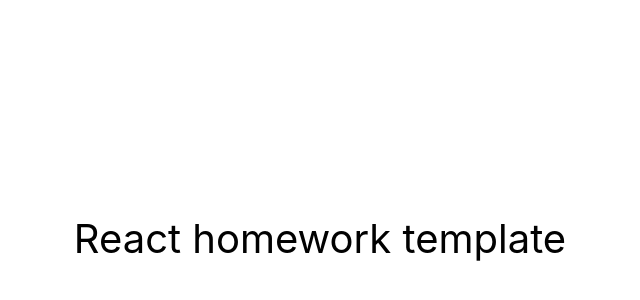
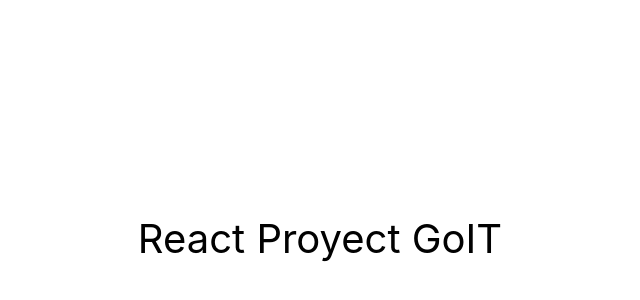
Before and after one commit to Nickatodo/goit-project-react, a React (Create React App) app: page / in a window 1280 px wide. Shown: the part 162-462 px from the top of the page, without its empty margins (320-960 px from the left). Built offline with nearby package versions, Linux system fonts and the light colour scheme.

Commit message:
Carga Inicial

```diff
--- a/package.json
+++ b/package.json
@@ -2,7 +2,7 @@
   "name": "react-homework-template",
   "version": "0.1.0",
   "private": true,
-  "homepage": "https://goitacademy.github.io/react-homework-template/",
+  "homepage": "https://nickatodo.github.io/goit-project-react/",
   "dependencies": {
     "@testing-library/jest-dom": "^5.16.3",
     "@testing-library/react": "^12.1.4",
--- a/src/components/App.jsx
+++ b/src/components/App.jsx
@@ -7,10 +7,10 @@
         justifyContent: 'center',
         alignItems: 'center',
         fontSize: 40,
-        color: '#010101'
+        color: '#010101',
       }}
     >
-      React homework template
+      React Proyect GoIT
     </div>
   );
 };
--- a/src/index.js
+++ b/src/index.js
@@ -3,8 +3,4 @@
 import { App } from 'components/App';
 import './index.css';
 
-ReactDOM.createRoot(document.getElementById('root')).render(
-  <React.StrictMode>
-    <App />
-  </React.StrictMode>
-);
+ReactDOM.createRoot(document.getElementById('root')).render(<App />);
```
